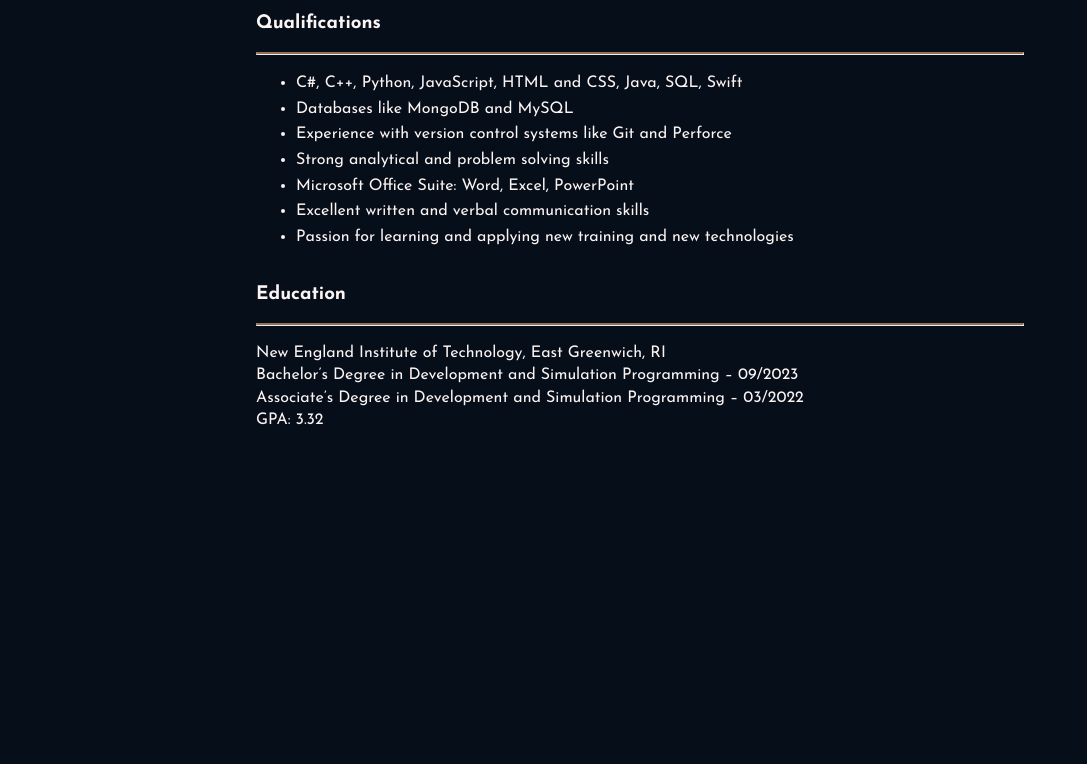
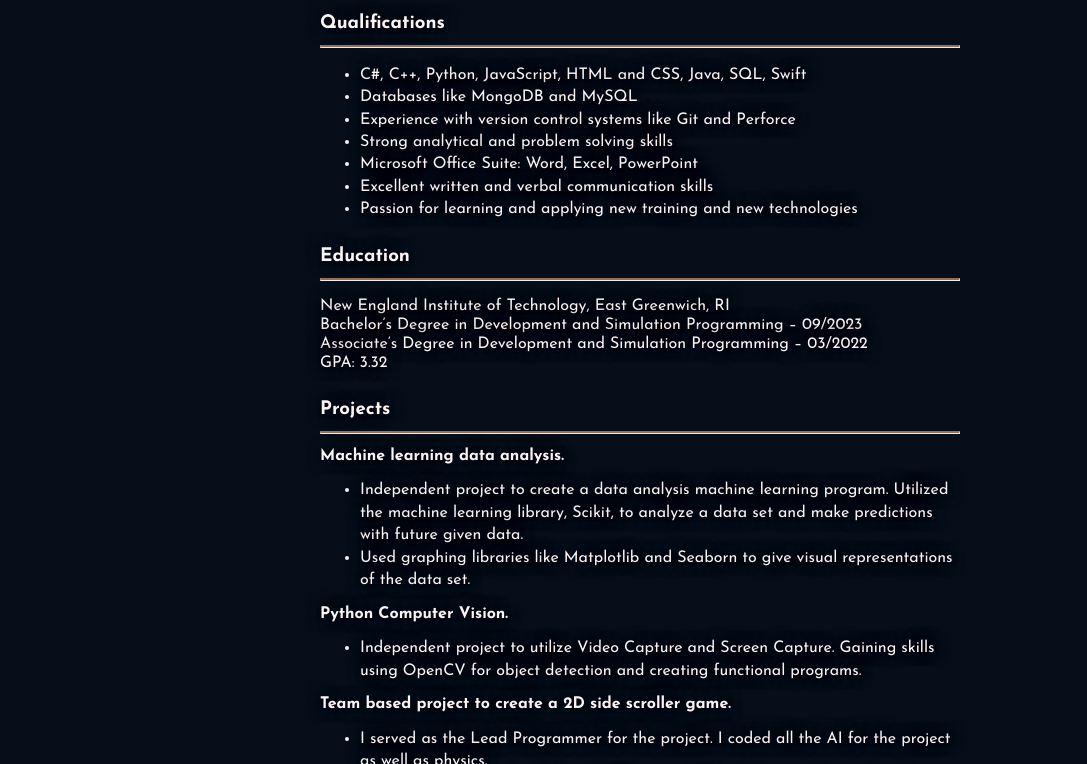
Before and after one commit to JakeFontaine821/JakeFontaine_Portfolio, a website: page pages/resume.html in a window 1280 px wide. Shown: the part 102-866 px from the top of the page, without its empty margins (0-1087 px from the left). Before the commit the page ends 800 px from the top, so only its background shows below. Drawn offline with Linux system fonts and the light colour scheme.

Commit message:
changed some spacing and text shadows

```diff
--- a/pages/resume.html
+++ b/pages/resume.html
@@ -26,26 +26,26 @@
     </nav>
 
     <div class="resume_page">
-        <div class="resume-container">
+        <div class="resume-container background-shadow">
             <div class="resume-header">
                 <h1>Jake Fontaine</h1>
-                <h4 style="line-height: .1;">Fontaine.JakeA@gmail.com</h4>
+                <h4 style="line-height: .6;">Fontaine.JakeA@gmail.com</h4>
             </div>
             <div class="resume-subsection">
-                <h3>Qualifications</h3>
+                <h3 class="kindasmaller">Qualifications</h3>
                 <hr>
                 <ul>
-                    <li class="big">C#, C++, Python, JavaScript, HTML and CSS, Java, SQL, Swift </li>
-                    <li class="big">Databases like MongoDB and MySQL</li>
-                    <li class="big">Experience with version control systems like Git and Perforce</li>
-                    <li class="big">Strong analytical and problem solving skills</li>
-                    <li class="big">Microsoft Office Suite: Word, Excel, PowerPoint</li>
-                    <li class="big">Excellent written and verbal communication skills</li>
-                    <li class="big">Passion for learning and applying new training and new technologies</li>
+                    <li class="kindabig">C#, C++, Python, JavaScript, HTML and CSS, Java, SQL, Swift </li>
+                    <li class="kindabig">Databases like MongoDB and MySQL</li>
+                    <li class="kindabig">Experience with version control systems like Git and Perforce</li>
+                    <li class="kindabig">Strong analytical and problem solving skills</li>
+                    <li class="kindabig">Microsoft Office Suite: Word, Excel, PowerPoint</li>
+                    <li class="kindabig">Excellent written and verbal communication skills</li>
+                    <li class="kindabig">Passion for learning and applying new training and new technologies</li>
                 </ul>
             </div>
             <div class="resume-subsection">
-                <h3>Education</h3>
+                <h3 class="kindasmaller">Education</h3>
                 <hr>
                 <p class="notasbig">New England Institute of Technology, East Greenwich, RI <br>
                    Bachelor’s Degree in Development and Simulation Programming – 09/2023 <br>
@@ -53,6 +53,27 @@
                    GPA: 3.32
                 </p>
             </div>
+            <div class="resume-subsection">
+                <h3 class="kindasmaller">Projects</h3>
+                <hr>
+                <h4 class="kindasmaller">Machine learning data analysis.</h4>
+                <ul>
+                    <li class="kindabig">Independent project to create a data analysis machine learning program. Utilized the machine learning library, Scikit, to analyze a data set and make predictions with future given data.</li>
+                    <li class="kindabig"> Used graphing libraries like Matplotlib and Seaborn to give visual representations of the data set.</li>
+                </ul>
+                <h4 class="kindasmaller">Python Computer Vision.</h4>
+                <ul>
+                    <li class="kindabig">Independent project to utilize Video Capture and Screen Capture. Gaining skills using OpenCV for object detection
+                        and creating functional programs.</li>
+                </ul>
+                <h4 class="kindasmaller">Team based project to create a 2D side scroller game.</h4>
+                <ul>
+                    <li class="kindabig">I served as the Lead Programmer for the project. I coded all the AI for the project as well as physics.</li>
+                    <li class="kindabig"> When my team member did not fulfill responsibilities, I stepped up and took over by creating all the art assets for
+                        the game. I was able to hit key benchmarks for the project and earned an A-.</li>
+                    <li class="kindabig">I presented the work in front of two instructors and classmates and gained good feedback.</li>
+                </ul>
+            </div>
         </div>
     </div>
 </body>
--- a/pages/style.css
+++ b/pages/style.css
@@ -130,13 +130,13 @@ nav a:hover{
     z-index: 1;
     margin-bottom: -10px;
     pointer-events: none;
-    text-shadow: 0px 0px 15px var(--background);
 }
 
 .landing-page p{
     position: absolute;
     bottom: 0;
     font-style: italic;
+    pointer-events: none;
 }
 
 .landing-page canvas{
@@ -406,7 +406,7 @@ article div{
 }
 
 .resume-container{
-    width: 60%;
+    width: 50%;
     height: 100%;
 
     display: flex;
@@ -431,10 +431,22 @@ article div{
 /*****************************************************************/
 /*****                     MISC section                      *****/
 
+.kindasmaller{
+    line-height: .2;
+}
+
 .notasbig{
+    line-height: 1.2;
+}
+
+.kindabig{
     line-height: 1.4;
 }
 
 .big{
     line-height: 1.6;
 }
+
+.background-shadow{
+    text-shadow: -5px -5px 10px var(--background), 5px -5px 10px var(--background), -5px 5px 10px var(--background), 5px 5px 10px var(--background);
+}
```
Also changed, not shown: pages/about.html (+2 -2 lines), pages/index.html (+3 -3 lines).
